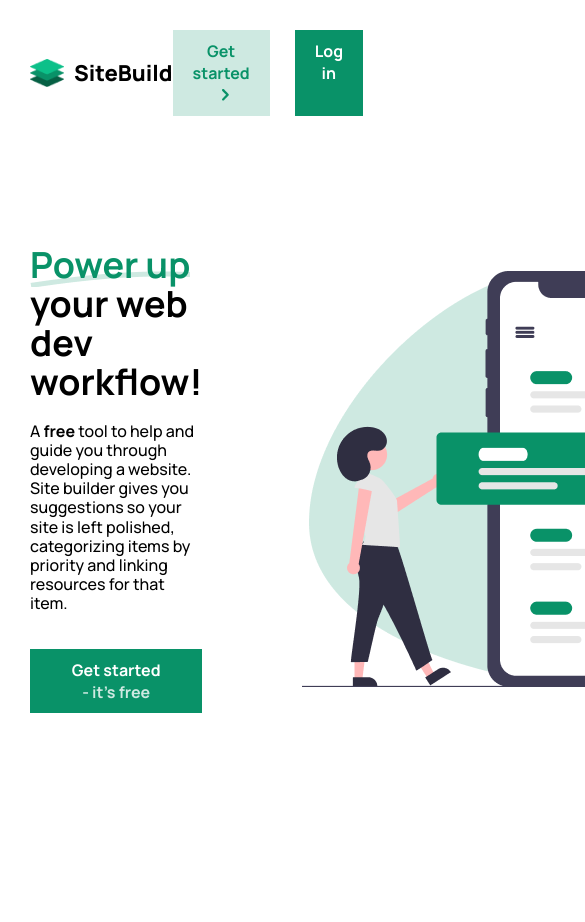
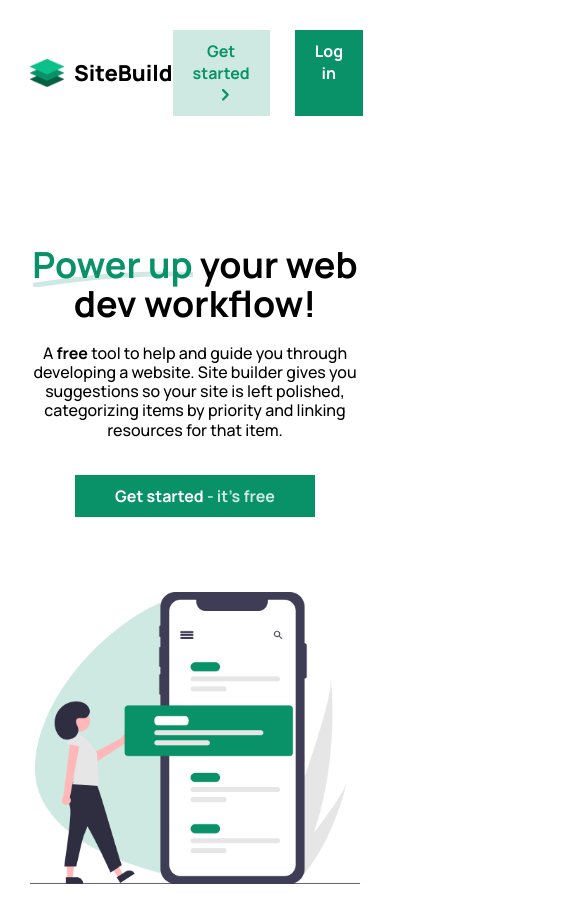
Before and after one commit to NinjaInShade/site-build, a React (Create React App) app in the folder client/: page / in a window 390 px wide. Shown: the top 922 px of the page, 585 px wide, since content can reach past the window. Before the commit the page ends 844 px from the top, so only its background shows below. Built offline with nearby package versions, Linux system fonts and the light colour scheme.

Commit message:
home header responsive

```diff
--- a/client/src/css/home-header.css
+++ b/client/src/css/home-header.css
@@ -11,6 +11,8 @@
 }
 
 .home-header-img {
+  height: auto;
+  max-width: 100%;
   margin-left: 100px;
 }
 
@@ -55,3 +57,22 @@
 .home-header .btn span {
   color: var(--primary-lightest);
 }
+
+@media (max-width: 950px) {
+  .home-header-container {
+    flex-direction: column;
+  }
+
+  .home-header-img {
+    margin: 75px 0 0 0;
+  }
+
+  .home-header-title,
+  .home-header-lead {
+    text-align: center;
+  }
+
+  .home-header .btn {
+    margin: 0 auto;
+  }
+}
```
